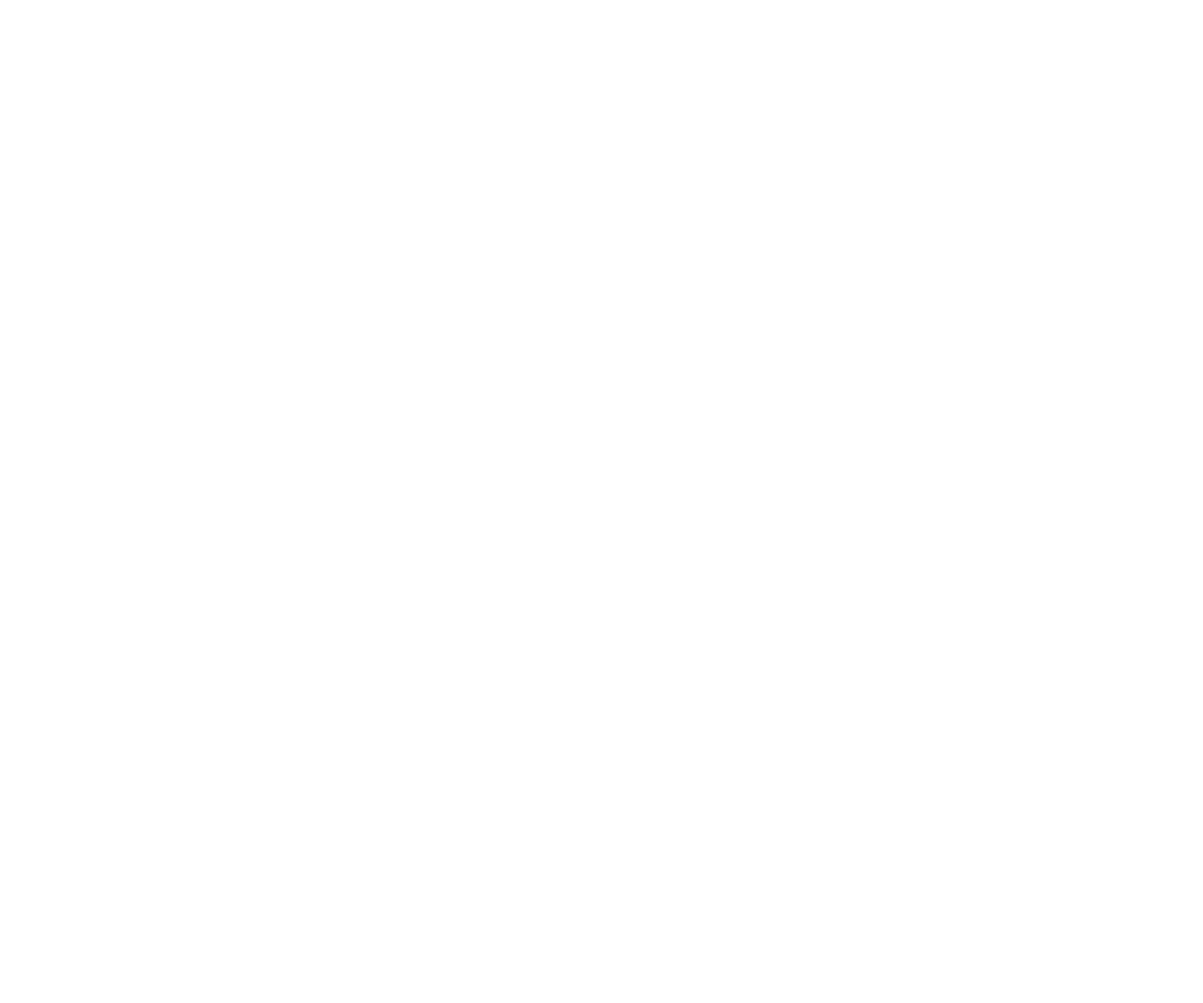
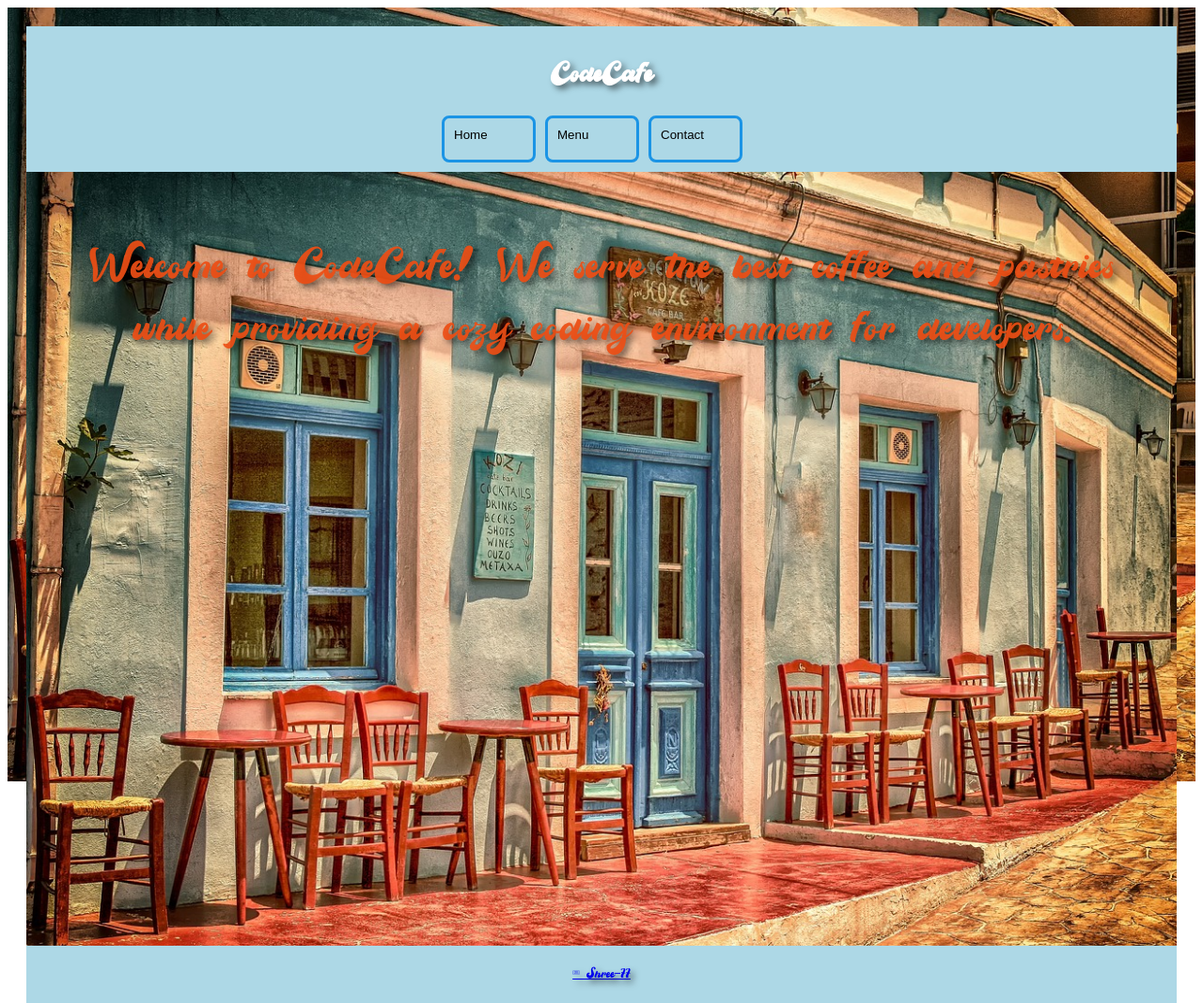
Before and after one commit to Shree-77/Restaurant-Page, a website built with webpack: page dist/index.html in a window 1280 px wide. Shown: the whole page at 94% size. Before the commit the page ends 800 px from the top, so only its background shows below. Built offline with nearby package versions, Linux system fonts and the light colour scheme.

Commit message:
Homepage is done

```diff
--- /dev/null
+++ b/src/assets/styles/main.css
@@ -0,0 +1,53 @@
+@font-face {
+    font-family: 'Myfont';
+    src: url(../Fonts/MyFont.otf)format('opentype');
+}
+
+#header {
+    background-color: lightblue;
+    padding: 10px;
+    display: flex;
+    flex-direction: column;
+    justify-content: center;
+    align-items: center;
+}
+
+.desc {
+    font-size: 50px;
+    color: rgba(237, 78, 20, 0.927);
+}
+
+.button {
+    margin-right: 10px;
+    display: flex;
+    text-align: center;
+}
+
+button {
+    padding: 10px;
+    height: 50px;
+    width: 100px;
+    border-radius: 8px;
+    background: lightblue;
+    border: solid rgb(27, 148, 229);
+}
+
+
+#content {
+    background-image: url(../Images/Restaurant.jpg);
+    background-size: cover;
+    background-repeat: no-repeat;
+    color: white;
+    padding: 20px;
+    text-align: center;
+    height: 100%;
+    font-family: 'MyFont';
+    text-shadow: 4px 4px 6px rgba(0, 0, 0, 0.5);
+
+}
+
+#footer {
+    background-color: lightblue;
+    padding: 20px;
+    text-align: center;
+}
--- a/src/index.js
+++ b/src/index.js
@@ -0,0 +1,7 @@
+import { loadHome } from "./pages/homePage";
+
+const ContentDiv = document.getElementById('content');
+
+const Home = loadHome();
+
+ContentDiv.appendChild(Home);
--- /dev/null
+++ b/src/pages/homePage.js
@@ -0,0 +1,70 @@
+import _ from 'lodash';
+import '../assets/styles/main.css'
+
+function createHead() {
+    const head = document.createElement('div');
+    head.id = 'header';
+    const title = document.createElement('div');
+    const buttons = document.createElement('div');
+    buttons.classList.add('button');
+
+    const Title_name = document.createElement('h1');
+    Title_name.textContent = 'CodeCafe';
+    title.appendChild(Title_name);
+    const homeButton = document.createElement('button');
+    homeButton.textContent = 'Home';
+    homeButton.classList.add('button');
+    const menuButton = document.createElement('button');
+    menuButton.textContent = 'Menu';
+    menuButton.classList.add('button');
+    const contactButton = document.createElement('button');
+    contactButton.textContent = 'Contact';
+    contactButton.classList.add('button');
+
+    buttons.appendChild(homeButton);
+    buttons.appendChild(menuButton);
+    buttons.appendChild(contactButton);
+
+    head.appendChild(title);
+    head.appendChild(buttons);
+    return head;
+}
+function createBody() {
+    const body = document.createElement('div');
+    body.id = 'content';
+
+
+    const description = document.createElement('p');
+    description.classList.add('desc');
+    description.textContent = "Welcome to CodeCafe! We serve the best coffee and pastries while providing a cozy coding environment for developers.";
+
+
+    body.appendChild(description);
+
+    return body;
+}
+function createFooter() {
+    const footer = document.createElement('div');
+    footer.id = 'footer';
+
+
+    const githubLink = document.createElement('a');
+    githubLink.href = 'https://github.com/Shree-77';
+    githubLink.innerHTML = '&copy; Shree-77';
+
+
+    footer.appendChild(githubLink);
+
+    return footer;
+}
+
+
+
+function loadHome() {
+    const Webpage = document.createElement('div');
+    Webpage.appendChild(createHead());
+    Webpage.appendChild(createBody());
+    Webpage.appendChild(createFooter());
+    return Webpage;
+}
+export { loadHome }
--- a/webpack.config.js
+++ b/webpack.config.js
@@ -1,9 +1,26 @@
 const path = require('path');
 
 module.exports = {
+    mode: 'development',
     entry: './src/index.js',
     output: {
         filename: 'main.js',
         path: path.resolve(__dirname, 'dist'),
     },
+    module: {
+        rules: [
+            {
+                test: /\.css$/i,
+                use: ['style-loader', 'css-loader'],
+            },
+            {
+                test: /\.(png|svg|jpg|jpeg|gif)$/i,
+                type: 'asset/resource',
+            },
+            {
+                test: /\.(woff|woff2|eot|ttf|otf)$/i,
+                type: 'asset/resource',
+            },
+        ],
+    }
 };
```
Also changed, not shown: package.json (+7 -1 lines), dist/873f9308c746e9fa2c27.jpg (added), dist/99f3195db15d540c8420.otf (added), dist/abec9dae76eed00f35a6.ttf (added), dist/index.html, dist/main.js, dist/main.js.LICENSE.txt (added), src/assets/Fonts/MyFont.otf (added), src/assets/Images/Restaurant.jpg (added), 1 other file.
